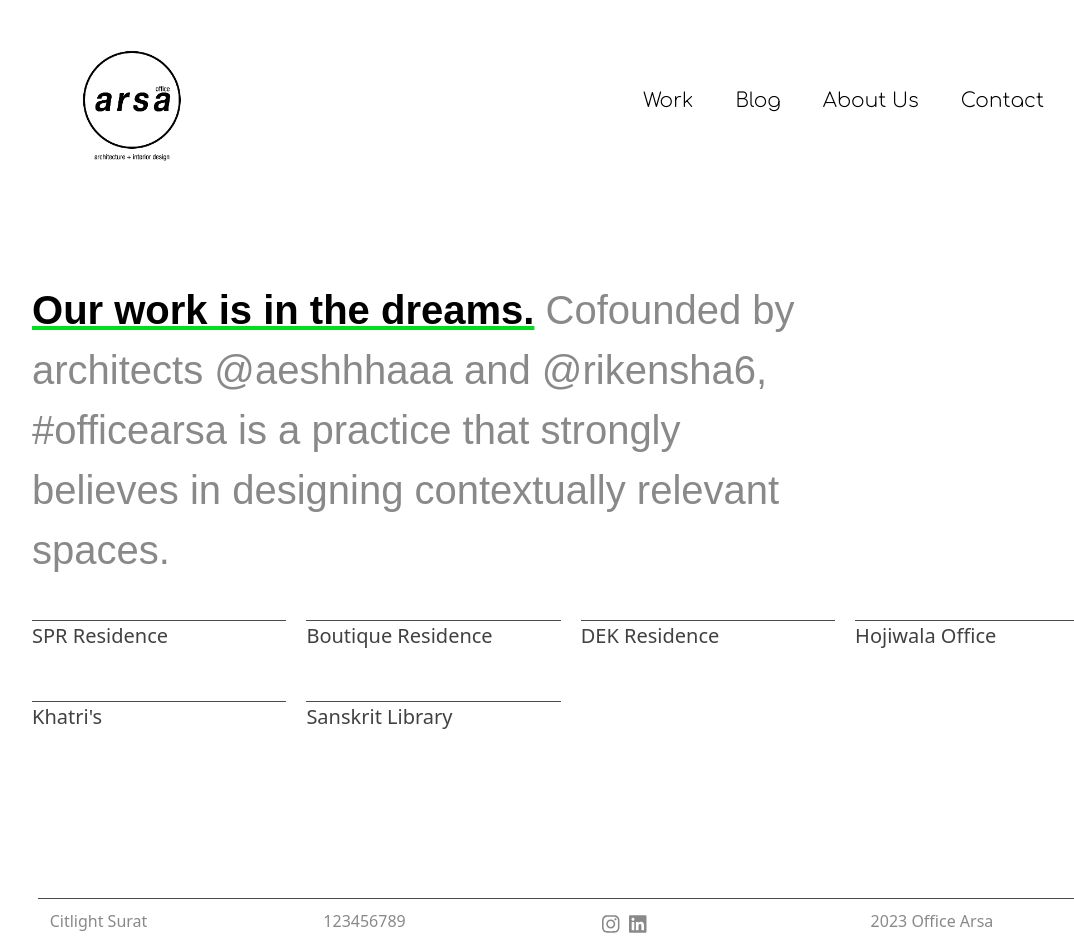
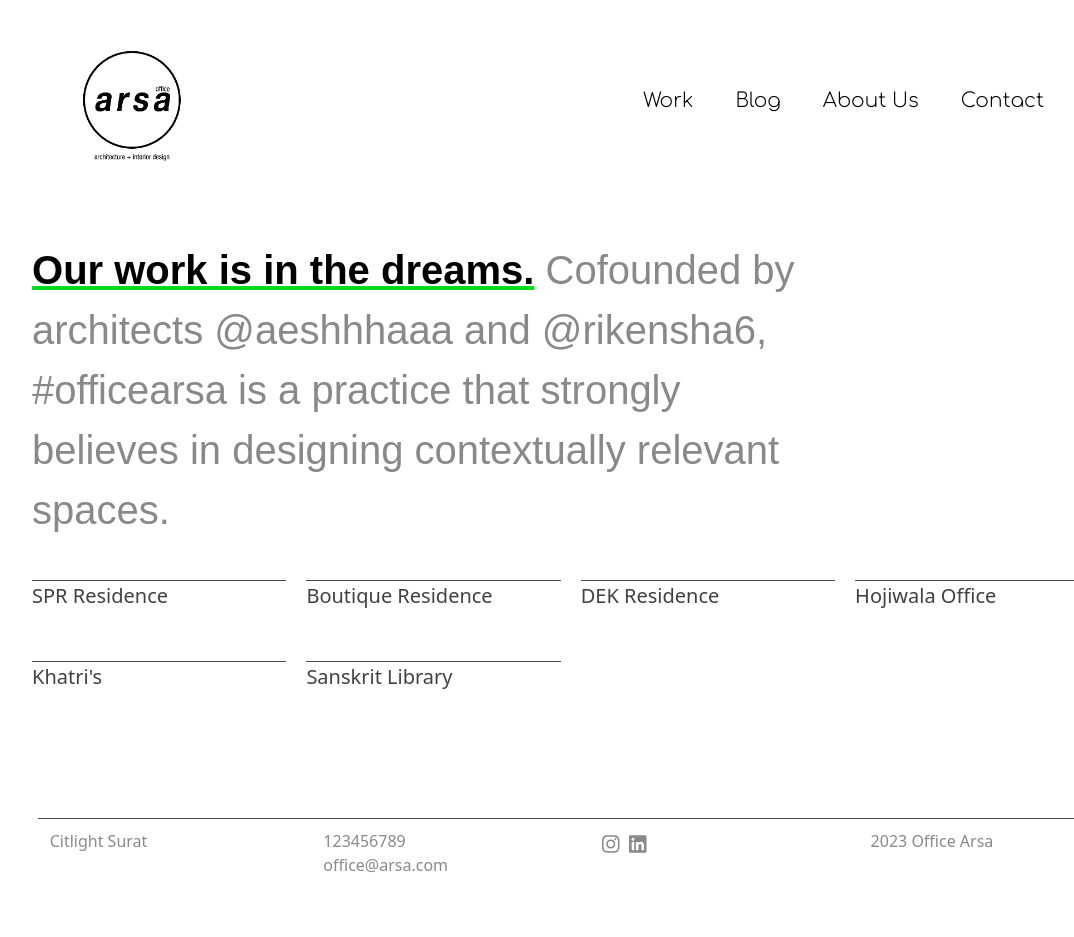
Before and after one commit to nikhilm19/arsa, a React (Create React App) app: page / in a window 1280 px wide. Shown: the top 937 px of the page, without its empty margins (55-1129 px from the left). After the commit the page ends 897 px from the top, so only its background shows below. Built offline with nearby package versions, Linux system fonts and the light colour scheme; a web font is replaced by a local one.

Commit message:
fix spacing

```diff
--- a/src/App.css
+++ b/src/App.css
@@ -269,7 +269,7 @@ span.green-dash{
 		display: none;
 	}
 	.main {
-		padding-top: 80px;
+		padding-top: 40px;
 		display: flex;
 		flex-direction: column;
 	}
@@ -365,7 +365,7 @@ span.green-dash{
 	.site-footer {
 		display: flex;
 		/* padding: 20px; */
-		margin-top: 80px;
+		margin-top: 40px;
 		color: #898989;
 	}
 	.social{
```
